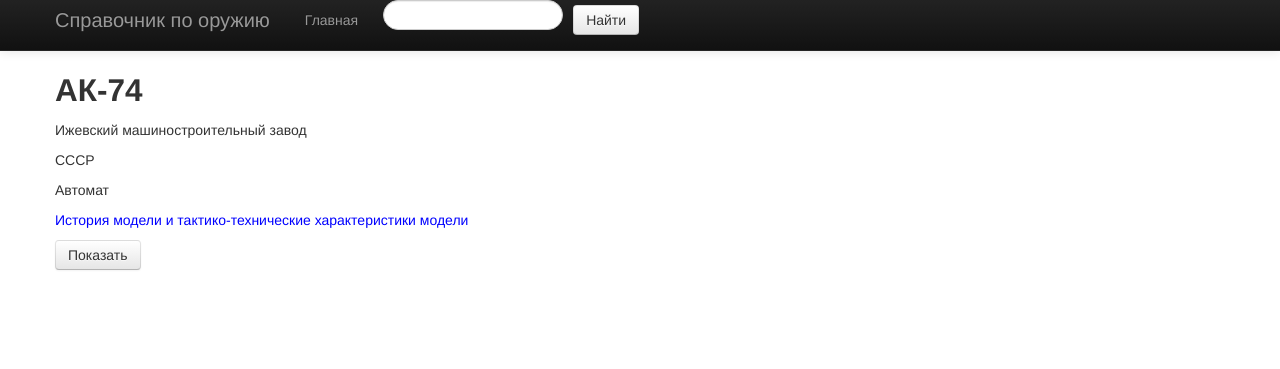
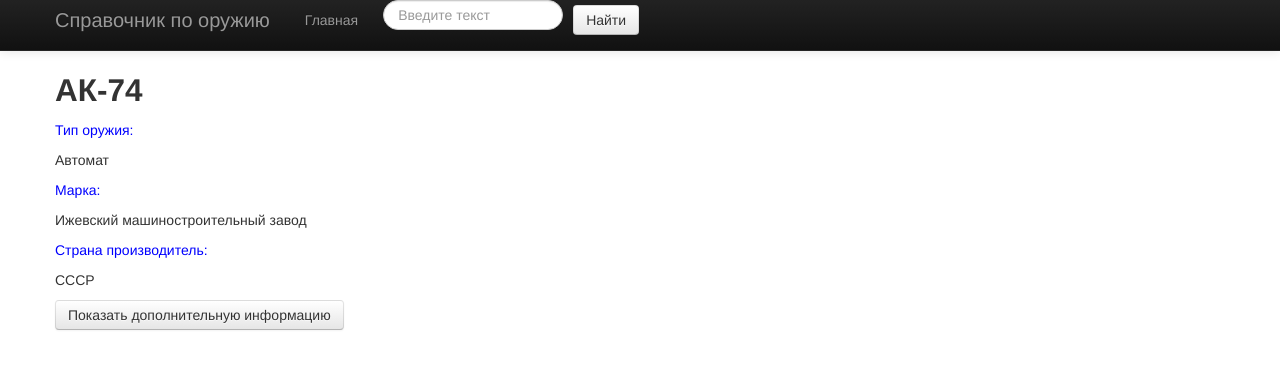
Before and after one commit to 8horizontal/Coursework, a Django app: page /cw/3/ in a window 1280 px wide. Shown: the top 369 px of the page. Run offline with Django 3.2, Linux system fonts and the light colour scheme; data comes from the database, SQL or seed files in the repository; both versions use the stored data as it was after the commit; parts of the project's set-up code (start-up, migrations or seed data) failed here and were passed over; some libraries are stand-ins or nearby versions.

Commit message:
Update templates

```diff
--- a/Cw/settings.py
+++ b/Cw/settings.py
@@ -30,13 +30,15 @@
 # Application definition
 
 INSTALLED_APPS = (
+    'dj_project',
+
     'django.contrib.admin',
     'django.contrib.auth',
     'django.contrib.contenttypes',
     'django.contrib.sessions',
     'django.contrib.messages',
     'django.contrib.staticfiles',
-    'dj_project',
+
 )
 
 MIDDLEWARE_CLASSES = (
--- a/dj_project/models.py
+++ b/dj_project/models.py
@@ -1,4 +1,5 @@
 #coding: utf-8
+from __future__ import unicode_literals
 from django.db import models
 
 
@@ -58,7 +59,7 @@
 class Patron(models.Model):
     title = models.CharField(max_length=50, verbose_name='Патрон по виду оружия')
     type_patron = models.CharField(max_length=50, verbose_name='Тип патрона')
-    characteristic = models.CharField(max_length=200, verbose_name='Характеристика патрона')
+    characteristic = models.TextField(verbose_name='Характеристика патрона')
 
     class Meta:
         verbose_name = 'Патрон'
--- a/dj_project/templates/dj_project/base.html
+++ b/dj_project/templates/dj_project/base.html
@@ -37,7 +37,7 @@
             </ul>-->
                 <ul class="nav">
                     <form class="form-search">
-                <input type="text" class="input-medium search-query">
+                    <input type="text" class="input-medium search-query" placeholder="Введите текст">
                     </form>
                 </ul>
                 <ul class="nav">
--- a/dj_project/templates/dj_project/weapon_detail.html
+++ b/dj_project/templates/dj_project/weapon_detail.html
@@ -1,9 +1,9 @@
 {% extends 'dj_project/base.html' %}
 {% block content %}
     <h2>{{ weapon.model }}</h2>
-    <p>{{ weapon.mark }}</p>
-    <p>{{ weapon.country }}</p>
-    <p>{{ weapon.title }}</p>
-    <p style="color: blue">История модели и тактико-технические характеристики модели</p>
-    <p><a href="{{ weapon.get_url_history }}"><button type="submit" class="btn">Показать</button></a></p>
+    <p style="color: blue">Тип оружия:</p><p>{{ weapon.title }}</p>
+    <p style="color: blue">Марка:</p><p>{{ weapon.mark }}</p>
+    <p style="color: blue">Страна производитель:</p><p>{{ weapon.country }}</p>
+    <p><a href="{{ weapon.get_url_history }}">
+        <button type="submit" class="btn">Показать дополнительную информацию</button></a></p>
 {% endblock %}
--- a/dj_project/templates/dj_project/weapon_list.html
+++ b/dj_project/templates/dj_project/weapon_list.html
@@ -2,7 +2,7 @@
 {% block content %}
     {% for weapon in object_list %}
         <h2><a href="{{ weapon.get_absolute_url }}">{{ weapon.model }}</a></h2>
-        <p>{{ weapon.mark }}  {{ weapon.country }}</p>
+        <p>{{ weapon.mark }}</p>
     {% empty %}
     <p>Нет постов</p>
     {% endfor %}
```
Also changed, not shown: db.sqlite3, 1 other file. Lines whose indentation alone changed are shown as unchanged.
